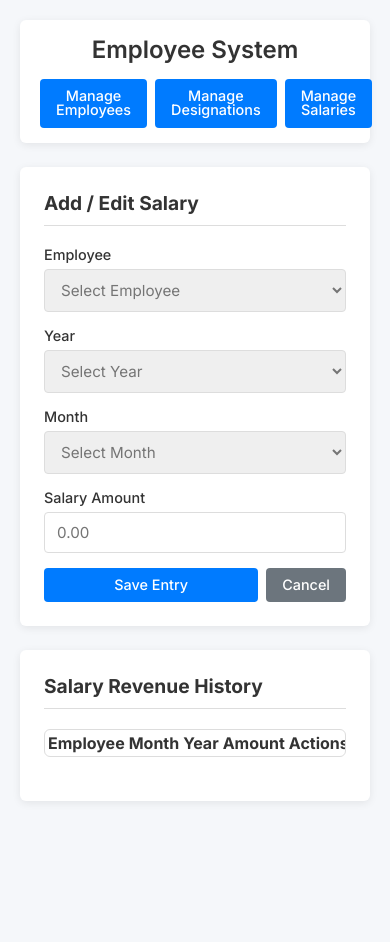
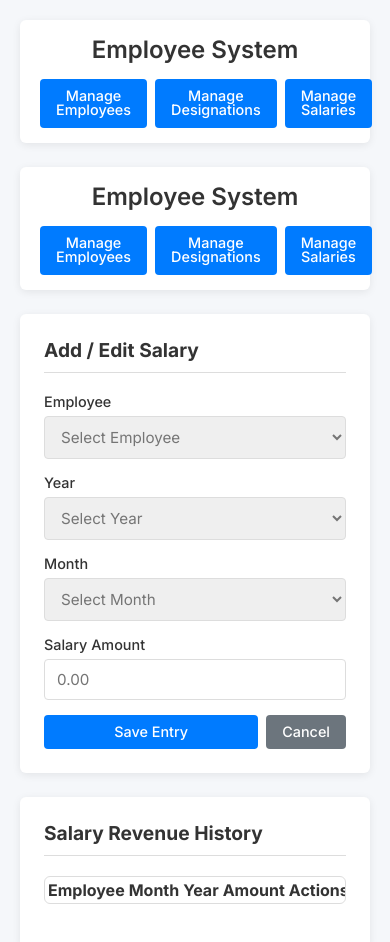
Before and after one commit to TirthDadhaniya/Employee-Management-System, a React app in the folder frontend/: page /salary in a window 390 px wide. Shown: the top 942 px of the page. Before the commit the page ends 844 px from the top, so only its background shows below. Built offline with nearby package versions, Linux system fonts and the light colour scheme; the HTML template or start-up script is replaced by a standard one.

Commit message:
Salary page connected with backend

```diff
--- /dev/null
+++ b/frontend/src/pages/Salary/Salary.css
@@ -0,0 +1,186 @@
+@import url('https://fonts.googleapis.com/css2?family=Inter:ital,opsz,wght@0,14..32,100..900;1,14..32,100..900&display=swap');
+
+:root {
+  --primary-color: #007bff;
+  --primary-hover: #0056b3;
+  --success-color: #28a745;
+  --success-hover: #218838;
+  --danger-color: #dc3545;
+  --danger-hover: #c82333;
+  --background-color: #f5f7fa;
+  --card-bg: #ffffff;
+  --text-color: #333;
+  --border-color: #ddd;
+  --spacing-md: 16px;
+  --spacing-lg: 24px;
+  --radius: 6px;
+  --shadow: 0 2px 8px rgba(0, 0, 0, 0.08);
+}
+
+/* Utility Classes */
+.flex-1 {
+  flex: 1;
+}
+
+.w-100 {
+  width: 100% !important;
+}
+
+.split-container {
+  display: flex;
+  gap: var(--spacing-lg);
+  align-items: flex-start;
+}
+
+.form-section {
+  flex: 1;
+  background: var(--card-bg);
+  padding: var(--spacing-lg);
+  border-radius: var(--radius);
+  box-shadow: var(--shadow);
+  height: fit-content;
+  position: sticky;
+  top: 20px;
+}
+
+.section-header {
+  margin-top: 0;
+  margin-bottom: 20px;
+  padding-bottom: 10px;
+  border-bottom: 1px solid var(--border-color);
+  font-size: 1.2rem;
+}
+
+/* Forms */
+form {
+  display: flex;
+  flex-direction: column;
+}
+
+.form-group {
+  margin-bottom: 15px;
+}
+
+.hidden {
+  display: none;
+}
+
+label {
+  display: block;
+  margin-bottom: 6px;
+  font-weight: 500;
+  font-size: 0.9rem;
+}
+
+
+input[type="number"],
+select {
+  width: 100%;
+  padding: 10px 12px;
+  border: 1px solid var(--border-color);
+  border-radius: 4px;
+  font-family: inherit;
+  font-size: 0.95rem;
+  transition: border-color 0.2s;
+}
+
+input:focus,
+select:focus {
+  outline: none;
+  border-color: var(--primary-color);
+  box-shadow: 0 0 0 3px rgba(0, 123, 255, 0.1);
+}
+
+select:required:invalid {
+  color: #757575;
+}
+
+option[value=""][disabled] {
+  display: none;
+}
+
+option {
+  color: var(--text-color);
+}
+
+.action-buttons {
+  display: flex;
+  gap: 8px;
+}
+
+/* Buttons */
+.btn {
+  display: inline-flex;
+  align-items: center;
+  justify-content: center;
+  padding: 10px 16px;
+  border: none;
+  border-radius: 4px;
+  font-family: inherit;
+  font-weight: 500;
+  font-size: 0.9rem;
+  cursor: pointer;
+  text-decoration: none;
+  transition: all 0.2s ease;
+  gap: 8px;
+  line-height: 1;
+}
+
+.btn:active {
+  transform: translateY(1px);
+}
+
+.btn-primary {
+  background: var(--primary-color);
+  color: #fff;
+}
+
+.btn-primary:hover {
+  background: var(--primary-hover);
+}
+
+.btn-secondary {
+  background: #6c757d;
+  color: #fff;
+}
+
+.btn-secondary:hover {
+  background: #5a6268;
+}
+
+.list-section {
+  flex: 2;
+  background: var(--card-bg);
+  padding: var(--spacing-lg);
+  border-radius: var(--radius);
+  box-shadow: var(--shadow);
+}
+
+/* Table Responsiveness */
+.table-responsive {
+  width: 100%;
+  overflow-x: auto;
+  -webkit-overflow-scrolling: touch;
+  margin-bottom: 20px;
+  border: 1px solid var(--border-color);
+  border-radius: var(--radius);
+}
+
+.table-responsive table {
+  margin-bottom: 0 !important;
+  border-bottom: none !important;
+}
+
+@media screen and (max-width: 768px) {
+
+  .split-container {
+    flex-direction: column;
+  }
+
+  .form-section,
+  .list-section {
+    width: 100%;
+    position: static;
+    /* Unstick on mobile */
+  }
+}
--- a/frontend/src/pages/Salary/Salary.jsx
+++ b/frontend/src/pages/Salary/Salary.jsx
@@ -1,4 +1,6 @@
 import { useState } from "react";
+import "./Salary.css";
+import Navbar from "../../components/Navbar/Navbar";
 
 function Salary() {
   const [salary, setSalary] = useState({
@@ -17,34 +19,78 @@ function Salary() {
     });
   };
 
-  const onSubmit = (e) => {
+  const onSubmit = async (e) => {
     e.preventDefault();
-    console.log(salary);
+
+    // Determine if we are Adding or Editing
+    const isEditing = salary.salary_id && salary.salary_id !== "";
+
+    // 2. Set the URL and Method accordingly
+    // If editing, we add the ID to the URL
+    const url = isEditing
+      ? `http://localhost:3000/salary-entries/${salary.salary_id}`
+      : `http://localhost:3000/salary-entries`;
+    const method = isEditing ? "PUT" : "POST";
+
+    try {
+      const response = await fetch(url, {
+        method: method,
+        headers: {
+          "Content-Type": "application/json",
+        },
+        body: JSON.stringify(salary), // Send the whole state object
+      });
+
+      const result = await response.json();
+
+      if (response.ok) {
+        alert(isEditing ? "Salary Updated!" : "Salary Added!");
+
+        // 3. Reset form after successful save
+        setSalary({
+          salary_id: "",
+          e_id: "",
+          year: "",
+          month: "",
+          salary: "",
+        });
+
+        // Optional: If you have a list function, call it here to refresh the table
+        // fetchSalary();
+      } else {
+        alert("Error: " + result.error);
+      }
+    } catch (err) {
+      console.error("Connection failed:", err);
+      alert("Server is down or unreachable.");
+    }
   };
+
   return (
     <>
-      <div class="split-container">
+      <Navbar />
+      <div className="split-container">
         {/* <!-- Salary Form --> */}
-        <div class="form-section">
-          <h3 class="section-header">Add / Edit Salary</h3>
+        <div className="form-section">
+          <h3 className="section-header">Add / Edit Salary</h3>
           <form id="salaryForm">
             <input type="hidden" name="salary_id" id="salary_id" />
 
-            <div class="form-group">
+            <div className="form-group">
               <label>Employee</label>
               <select name="e_id" id="employeeDropdown" required>
                 <option value="">Select Employee</option>
               </select>
             </div>
 
-            <div class="form-group">
+            <div className="form-group">
               <label>Year</label>
               <select name="year" id="yearDropdown" required>
                 <option value="">Select Year</option>
               </select>
             </div>
 
-            <div class="form-group">
+            <div className="form-group">
               <label>Month</label>
               <select name="month" id="monthDropdown" required>
                 <option value="">Select Month</option>
@@ -63,16 +109,16 @@ function Salary() {
               </select>
             </div>
 
-            <div class="form-group">
+            <div className="form-group">
               <label>Salary Amount</label>
               <input type="number" name="salary" placeholder="0.00" required min="0" />
             </div>
 
-            <div class="action-buttons">
-              <button type="submit" class="btn btn-primary flex-1">
+            <div className="action-buttons">
+              <button type="submit" className="btn btn-primary flex-1">
                 Save Entry
               </button>
-              <button type="button" id="resetBtn" class="btn btn-secondary hidden">
+              <button type="button" id="resetBtn" className="btn btn-secondary hidden">
                 Cancel
               </button>
             </div>
@@ -80,10 +126,10 @@ function Salary() {
         </div>
 
         {/* <!-- Salary List --> */}
-        <div class="list-section">
-          <h3 class="section-header">Salary Revenue History</h3>
-          <div class="table-responsive">
-            <table id="salaryTable" class="display w-100">
+        <div className="list-section">
+          <h3 className="section-header">Salary Revenue History</h3>
+          <div className="table-responsive">
+            <table id="salaryTable" className="display w-100">
               <thead>
                 <tr>
                   <th>Employee</th>
```
